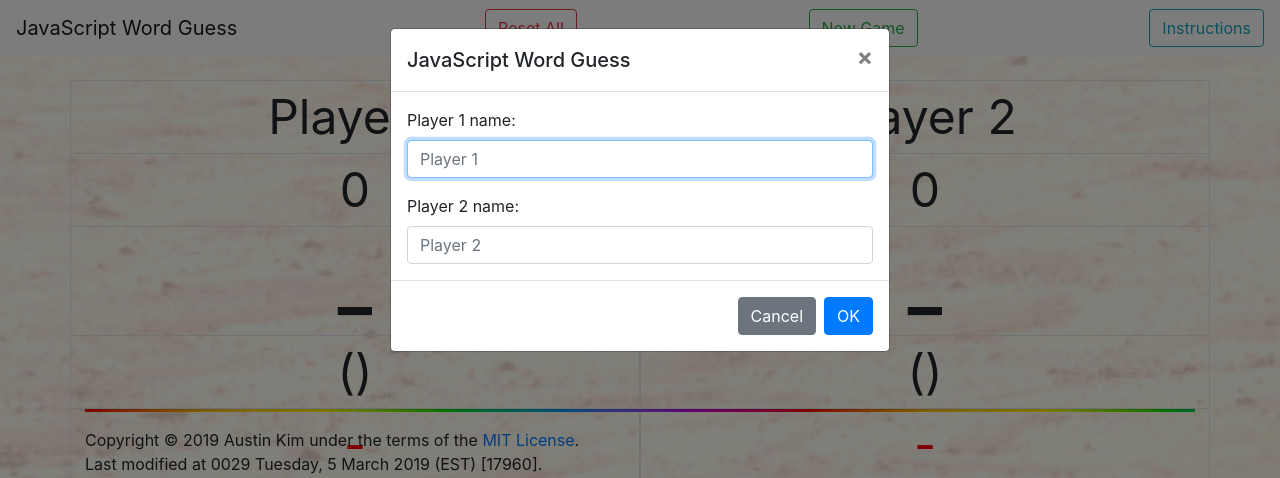
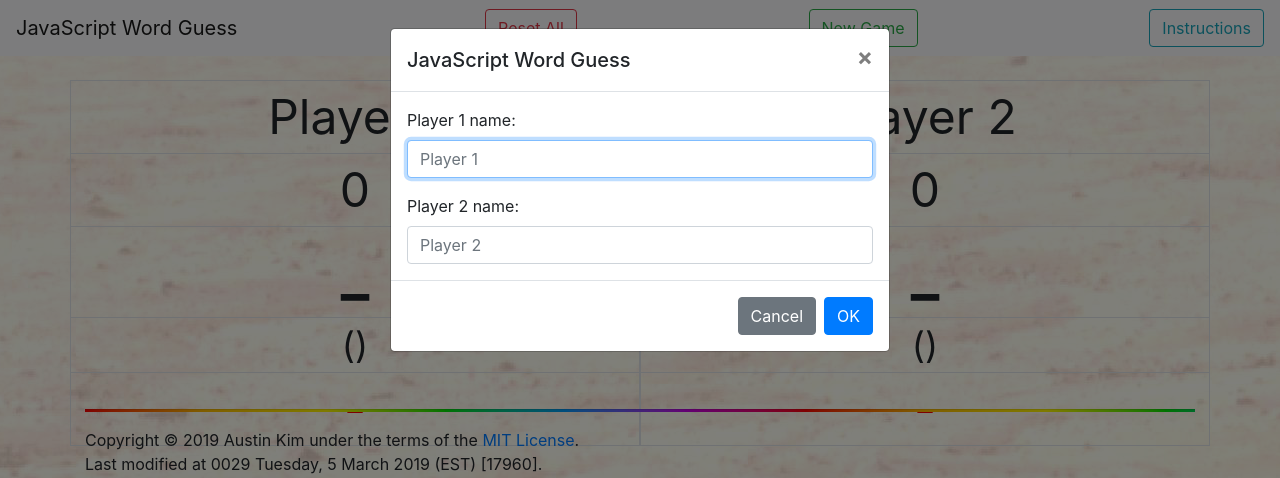
Before and after one commit to powerpcg5/word-guess, a plain HTML site: page index.html in a window 1280 px wide. Shown: the top 478 px of the page. Drawn offline with nearby package versions, Linux system fonts and the light colour scheme.

Commit message:
Second commit after fixes

```diff
--- a/assets/css/style.css
+++ b/assets/css/style.css
@@ -9,6 +9,7 @@
   *
   * Modified:
   *   0035 Saturday, 2 March 2019 (EST) [17957]
+  *   0128 Tuesday, 5 March 2019 (EST) [17960]
   ****************************************************************************/
 
  /* Body */
@@ -32,12 +33,12 @@ body {
 
  /* Player words */
 #p1word, #p2word {
-  font-size: calc(1.5 * var(--main-font-size));
+  font-size: calc(1.25 * var(--main-font-size));
   font-weight: bold}
 
  /* Player letters (guessed) */
 #p1letters, #p2letters {
-  font-size: var(--main-font-size)}
+  font-size: calc(0.75 * var(--main-font-size))}
 
  /* Player turn/message */
 #p1turn, #p2turn {
```
